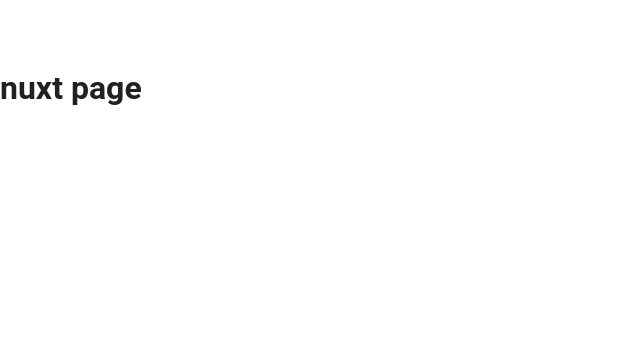
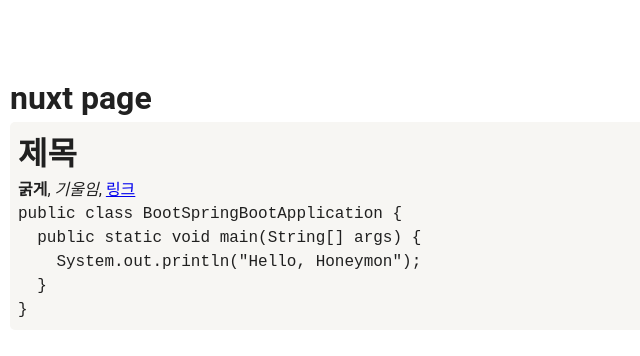
Before and after one commit to guswns2/NuxtTemplate, a Nuxt app: page /main/project/nuxt in a window 1280 px wide. Shown: the top 356 px of the page, without its empty margins (0-640 px from the left). Built offline with nearby package versions, Linux system fonts and the light colour scheme.

Commit message:
헤더바 컴포넌트화

```diff
--- a/app.vue
+++ b/app.vue
@@ -36,7 +36,8 @@ body {
 }
 
 .nuxt-page {
-  flex: 1 0 200px;
+  flex: 1;
   overflow-y: auto;
+  padding: 10px;
 }
 </style>
--- /dev/null
+++ b/components/HeaderBar.vue
@@ -0,0 +1,74 @@
+<script setup lang="ts">
+const layoutType = inject('layoutType') as string;
+
+const data = {
+  menuList: [
+    {
+      title: 'Project',
+      path: 'project',
+      menuList: [
+        { title: 'Nuxt', path: 'nuxt' },
+        { title: 'Git', path: 'git' }
+      ]
+    },
+    {
+      title: 'Language',
+      path: 'language',
+      menuList: [
+        { title: 'JavaScript', path: 'javascript' },
+        { title: 'TypeScript', path: 'typescript' },
+        { title: 'CSS', path: 'css' },
+        { title: 'SCSS', path: 'scss' }
+      ]
+    }
+  ]
+};
+
+const func = {
+  onMoveRoute(layoutPath: string | null, mainPath: string | null, subPath: string | null) {
+    let path: string = `/${layoutPath}`;
+    if (!utils.isEmpty(mainPath) && typeof mainPath === 'string') path += `/${mainPath}`;
+    if (!utils.isEmpty(subPath) && typeof mainPath === 'string') path += `/${subPath}`;
+    navigateTo({ path: path });
+  }
+};
+</script>
+
+<template>
+  <div>
+    <v-app-bar :elevation="2">
+      <v-app-bar-title @click="func.onMoveRoute(layoutType, null, null)">
+        <img src="~/assets/imgs/nuxt-logo.svg" alt="Discover Nuxt" width="50px" />
+        NuxtTemplate
+      </v-app-bar-title>
+
+      <v-btn color="primary" v-for="(mainMenu, index) in data.menuList" :key="index" :value="mainMenu.path">
+        {{ mainMenu.title }}
+
+        <v-menu activator="parent">
+          <v-list>
+            <v-list-item v-for="(subMenu, index) in mainMenu.menuList" :key="index" :value="subMenu.path">
+              <v-list-item-title @click="func.onMoveRoute(layoutType, mainMenu.path, subMenu.path)">{{ subMenu.title }}</v-list-item-title>
+            </v-list-item>
+          </v-list>
+        </v-menu>
+      </v-btn>
+    </v-app-bar>
+  </div>
+</template>
+
+<style lang="scss" scope>
+.v-toolbar__content > .v-toolbar-title {
+  margin-inline-start: 10px;
+
+  .v-toolbar-title__placeholder {
+    display: flex;
+    align-items: center;
+    cursor: pointer;
+
+    img {
+      margin-right: 5px;
+    }
+  }
+}
+</style>
--- a/layouts/main.vue
+++ b/layouts/main.vue
@@ -1,59 +1,7 @@
-<script setup lang="ts">
-const layoutType = inject('layoutType') as string;
-
-const data = {
-  menuList: [
-    {
-      title: 'Project',
-      path: 'project',
-      menuList: [
-        { title: 'Nuxt', path: 'nuxt' },
-        { title: 'Git', path: 'git' }
-      ]
-    },
-    {
-      title: 'Language',
-      path: 'language',
-      menuList: [
-        { title: 'JavaScript', path: 'javascript' },
-        { title: 'TypeScript', path: 'typescript' },
-        { title: 'CSS', path: 'css' },
-        { title: 'SCSS', path: 'scss' }
-      ]
-    }
-  ]
-};
-
-const func = {
-  onMoveRoute(layoutPath: string | null, mainPath: string | null, subPath: string | null) {
-    let path: string = `/${layoutPath}`;
-    if (!utils.isEmpty(mainPath) && typeof mainPath === 'string') path += `/${mainPath}`;
-    if (!utils.isEmpty(subPath) && typeof mainPath === 'string') path += `/${subPath}`;
-    navigateTo({ path: path });
-  }
-};
-</script>
+<script setup lang="ts"></script>
 
 <template>
-  <v-app-bar :elevation="2">
-    <template v-slot:prepend>
-      <v-app-bar-nav-icon></v-app-bar-nav-icon>
-    </template>
-    <v-app-bar-title @click="func.onMoveRoute(layoutType, null, null)"> NuxtTemplate </v-app-bar-title>
-
-    <v-btn color="primary" v-for="(mainMenu, index) in data.menuList" :key="index" :value="mainMenu.path">
-      {{ mainMenu.title }}
-
-      <v-menu activator="parent">
-        <v-list>
-          <v-list-item v-for="(subMenu, index) in mainMenu.menuList" :key="index" :value="subMenu.path">
-            <v-list-item-title @click="func.onMoveRoute(layoutType, mainMenu.path, subMenu.path)">{{ subMenu.title }}</v-list-item-title>
-          </v-list-item>
-        </v-list>
-      </v-menu>
-    </v-btn>
-  </v-app-bar>
-
+  <HeaderBar></HeaderBar>
   <slot />
 </template>
 
--- a/pages/main/project/nuxt.vue
+++ b/pages/main/project/nuxt.vue
@@ -1,9 +1,30 @@
-<script setup lang="ts"></script>
+<script setup lang="ts">
+import { marked } from 'marked';
+
+const rawMarkdown = ref(`# 제목
+**굵게**, _기울임_, [링크](https://example.com)
+
+\`\`\`java
+public class BootSpringBootApplication {
+  public static void main(String[] args) {
+    System.out.println("Hello, Honeymon");
+  }
+}
+\`\`\``);
+const compiledMarkdown = computed(() => marked(rawMarkdown.value));
+</script>
 
 <template>
   <div>
     <h1>nuxt page</h1>
+    <div v-html="compiledMarkdown" class="markdown-content" />
   </div>
 </template>
 
-<style lang="scss" scope></style>
+<style lang="scss" scope>
+.markdown-content {
+  border-radius: 5px;
+  background-color: #f7f6f3;
+  padding: 8px;
+}
+</style>
```
Also changed, not shown: assets/imgs/nuxt-logo.svg (added).
